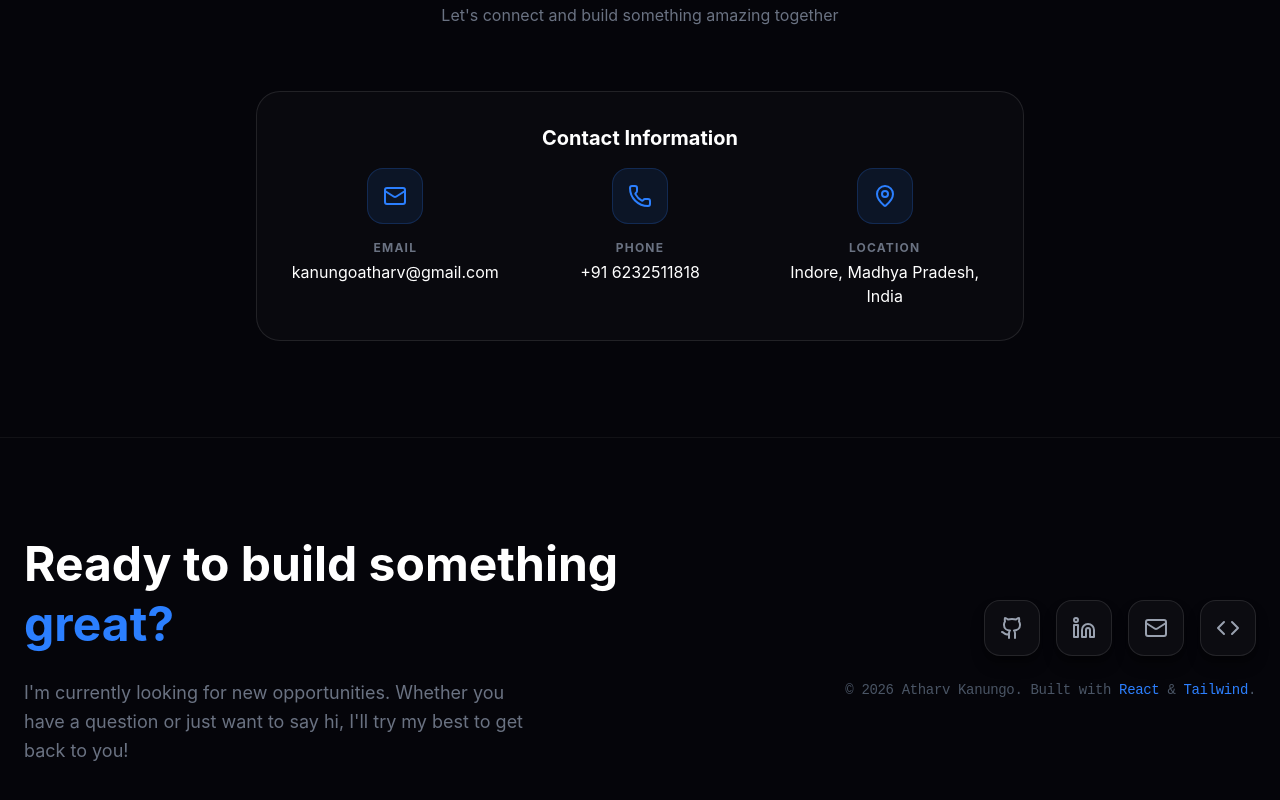
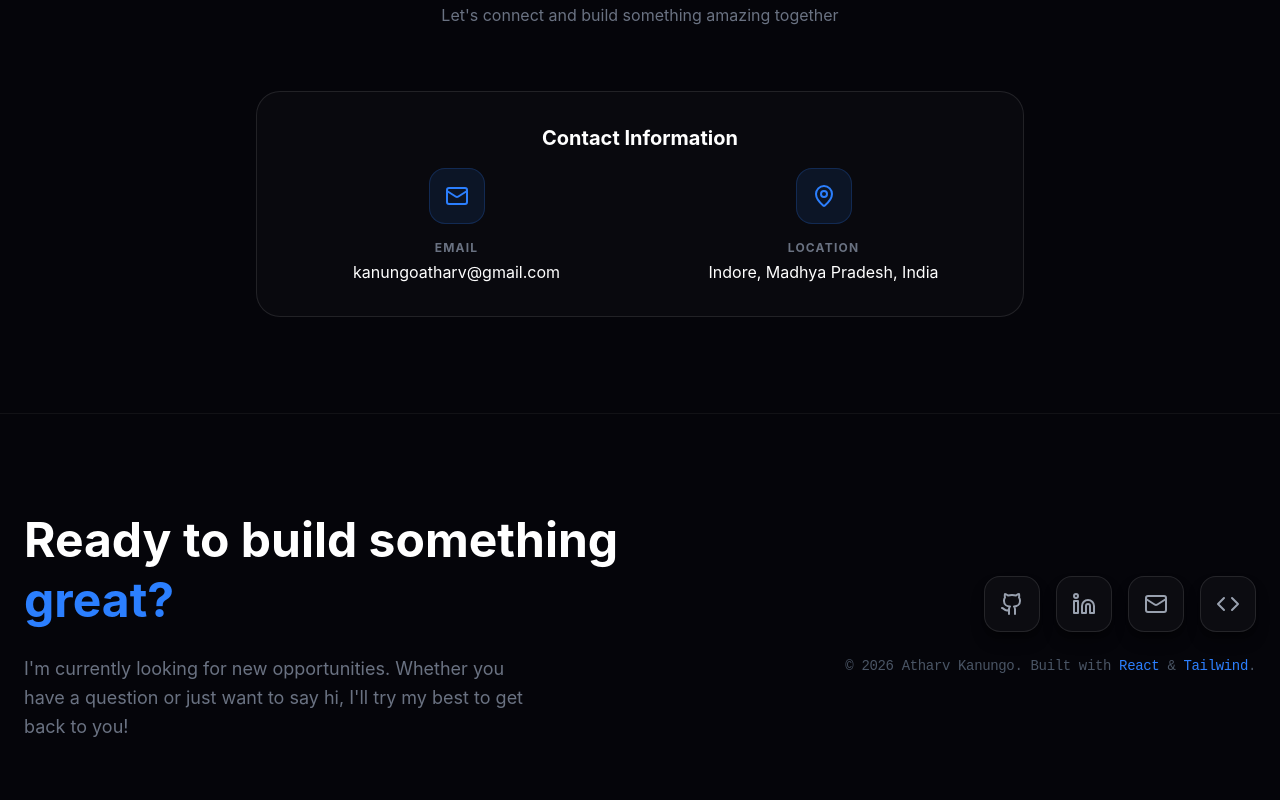
Before and after one commit to Atharvk13/Atharv-Kanungo-Portfolio, a React (Vite) app: page / in a window 1280 px wide. Shown: the part 6377-7177 px from the top of the page. Built offline with nearby package versions, Linux system fonts and the light colour scheme.

Commit message:
removed contact number

```diff
--- a/src/components/Contact.tsx
+++ b/src/components/Contact.tsx
@@ -68,7 +68,7 @@
             <div className="p-8 rounded-3xl bg-white/[0.02] border border-white/10 space-y-8">
               <h3 className="text-xl font-bold text-white text-center mb-4">Contact Information</h3>
 
-              <div className="grid grid-cols-1 md:grid-cols-3 gap-8">
+              <div className="grid grid-cols-1 md:grid-cols-2 gap-8">
                 <div className="flex flex-col items-center gap-4 group text-center">
                   <div className="w-14 h-14 rounded-2xl bg-blue-500/10 flex items-center justify-center border border-blue-500/20 group-hover:bg-blue-500/20 transition-colors">
                     <Mail className="text-blue-500 w-6 h-6" />
@@ -77,18 +77,6 @@
                     <p className="text-xs text-gray-500 uppercase font-bold tracking-widest mb-1">Email</p>
                     <a href={`mailto:${resumeData.basics.email}`} className="text-white hover:text-blue-400 transition-colors">
                       {resumeData.basics.email}
-                    </a>
-                  </div>
-                </div>
-
-                <div className="flex flex-col items-center gap-4 group text-center">
-                  <div className="w-14 h-14 rounded-2xl bg-blue-500/10 flex items-center justify-center border border-blue-500/20 group-hover:bg-blue-500/20 transition-colors">
-                    <Phone className="text-blue-500 w-6 h-6" />
-                  </div>
-                  <div>
-                    <p className="text-xs text-gray-500 uppercase font-bold tracking-widest mb-1">Phone</p>
-                    <a href={`tel:${resumeData.basics.phone}`} className="text-white hover:text-blue-400 transition-colors">
-                      +91 {resumeData.basics.phone}
                     </a>
                   </div>
                 </div>
```
